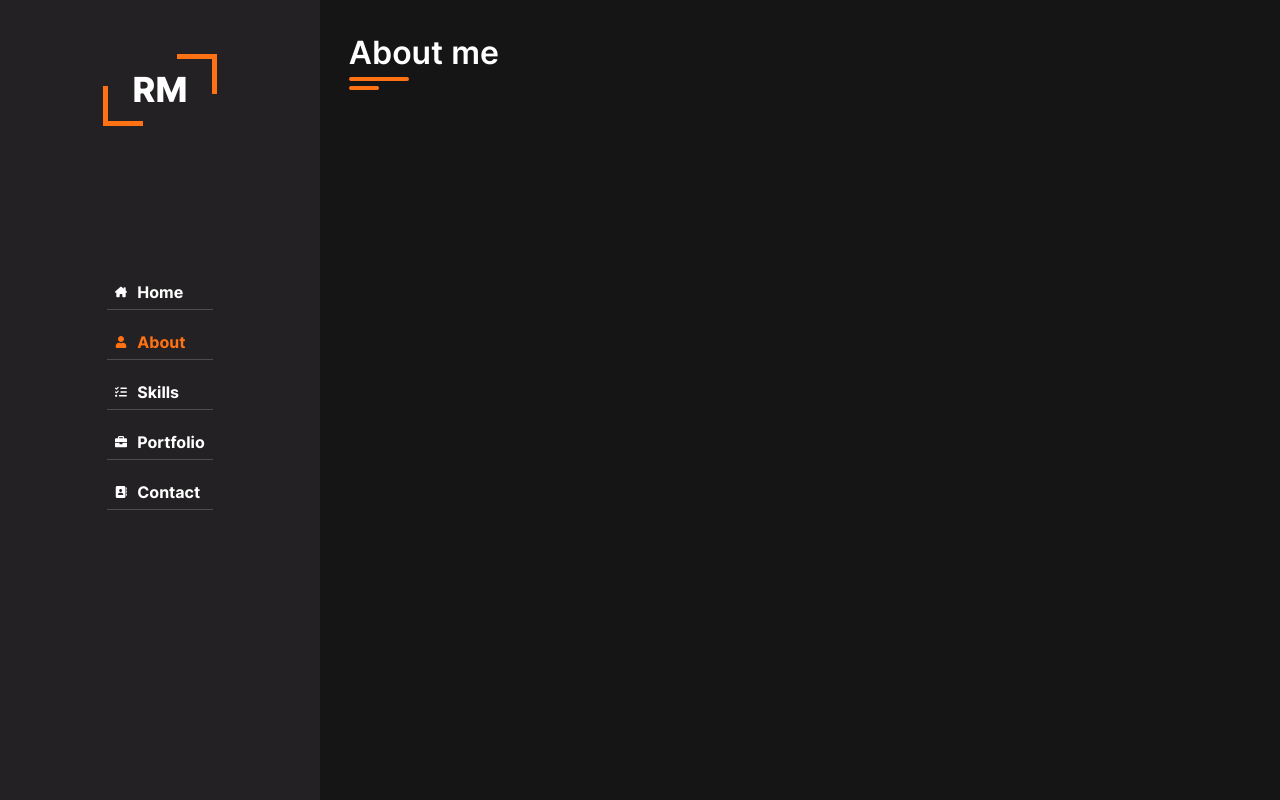
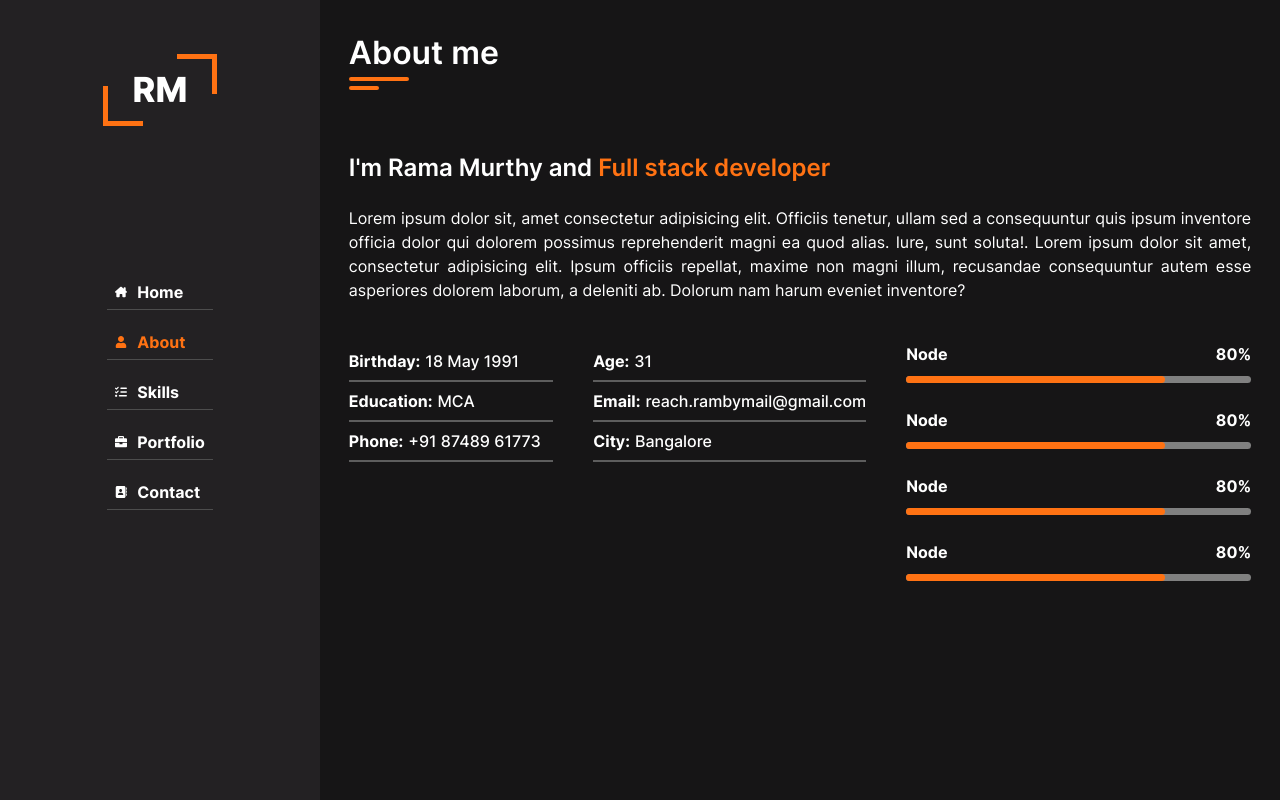
Before and after one commit to RamaMurthyHY/resume, a React (Create React App) app: page / in a window 1280 px wide. Both pictures are taken after a click on the item "About". Built offline with nearby package versions, Linux system fonts and the light colour scheme.

Commit message:
about section implemented

```diff
--- a/src/components/about/about.scss
+++ b/src/components/about/about.scss
@@ -0,0 +1,74 @@
+.aboutComponent {
+  .nameAndWork {
+    color: #fff;
+    margin-bottom: 20px;
+    span {
+      color: var(--orange);
+      white-space: nowrap;
+    }
+  }
+  .aboutMe {
+    color: #fff;
+    margin-bottom: 40px;
+    text-align: justify;
+  }
+  .personalDetailsAndSkillsRate {
+    color: #fff;
+    grid-template-columns: 3fr 2fr;
+    align-items: flex-start;
+    grid-gap: 40px;
+    @media screen and (min-width: 800px) {
+      display: grid;
+    }
+    .personalDetails {
+      flex-wrap: wrap;
+      grid-gap: 0 40px;
+      grid-template-columns: 1fr 1fr;
+      margin-bottom: 40px;
+      @media screen and (min-width: 800px) {
+        display: grid;
+      }
+      .details {
+        flex-grow: 1;
+        border-bottom: 2px solid #5d5d5d;
+        padding: 7px 0;
+        .label {
+          font-family: "Inter-Bold";
+          margin-right: 5px;
+          text-transform: capitalize;
+        }
+        .info {
+          font-family: "Inter-Medium";
+        }
+      }
+    }
+    .skillsRate {
+      display: grid;
+      grid-gap: 25px 0;
+      .progressBar {
+        .labels {
+          display: flex;
+          justify-content: space-between;
+          margin-bottom: 10px;
+          .skill {
+            font-family: "Inter-Bold";
+          }
+          .percentage {
+            font-family: "Inter-Bold";
+          }
+        }
+        .progress {
+          background: grey;
+          width: 100%;
+          height: 7px;
+          border-radius: 20px;
+          > div {
+            height: inherit;
+            border-radius: inherit;
+            background: var(--orange);
+          }
+        }
+      }
+    }
+  }
+}
--- a/src/components/about/about.tsx
+++ b/src/components/about/about.tsx
@@ -1,15 +1,58 @@
 import React from "react";
 import PageHeading from "components/page-heading/pageHeading";
+import "./about.scss";
 
 interface iProps {
   className?: string;
 }
 
+const PERSONAL_INFORMATION = [
+  { birthday: "18 May 1991" },
+  { age: "31" },
+  { education: "MCA" },
+  { email: "reach.rambymail@gmail.com" },
+  { phone: "+91 87489 61773" },
+  { city: "Bangalore" },
+];
+
 function About(props: iProps): JSX.Element {
   const { className } = props;
   return (
-    <div className={`${className}`}>
+    <div className={`aboutComponent ${className}`}>
       <PageHeading heading="About me" />
+      <h2 className="nameAndWork">
+        I'm Rama Murthy and <span>Full stack developer</span>{" "}
+      </h2>
+      <p className="aboutMe">
+        Lorem ipsum dolor sit, amet consectetur adipisicing elit. Officiis tenetur, ullam sed a consequuntur quis ipsum inventore officia dolor qui
+        dolorem possimus reprehenderit magni ea quod alias. Iure, sunt soluta!. Lorem ipsum dolor sit amet, consectetur adipisicing elit. Ipsum
+        officiis repellat, maxime non magni illum, recusandae consequuntur autem esse asperiores dolorem laborum, a deleniti ab. Dolorum nam harum
+        eveniet inventore?
+      </p>
+
+      <div className="personalDetailsAndSkillsRate">
+        <div className="personalDetails">
+          {PERSONAL_INFORMATION.map((i) => (
+            <div className="details">
+              <span className="label">{Object.keys(i)[0]}:</span>
+              <span className="info">{Object.values(i)[0]}</span>
+            </div>
+          ))}
+        </div>
+        <div className="skillsRate">
+          {[1, 2, 3, 4].map(() => (
+            <div className="progressBar">
+              <div className="labels">
+                <span className="skill">Node</span>
+                <span className="percentage">80%</span>
+              </div>
+              <div className="progress">
+                <div style={{ width: "75%" }} />
+              </div>
+            </div>
+          ))}
+        </div>
+      </div>
     </div>
   );
 }
--- a/src/components/layout/layout.scss
+++ b/src/components/layout/layout.scss
@@ -13,6 +13,7 @@
     padding: 3% 3%;
     @media screen and (max-width: 1024px) {
       padding-top: 15%;
+      padding-bottom: 30%;
     }
   }
 }
--- a/src/components/main/main.scss
+++ b/src/components/main/main.scss
@@ -12,6 +12,7 @@
   .descriptionSection {
     color: #fff;
     order: 2;
+
     .name {
       margin-bottom: 20px;
     }
--- a/src/components/page-heading/pageHeading.scss
+++ b/src/components/page-heading/pageHeading.scss
@@ -1,4 +1,5 @@
 .pageHeading {
+  margin-bottom: 60px;
   .heading {
     color: #fff;
   }
```
